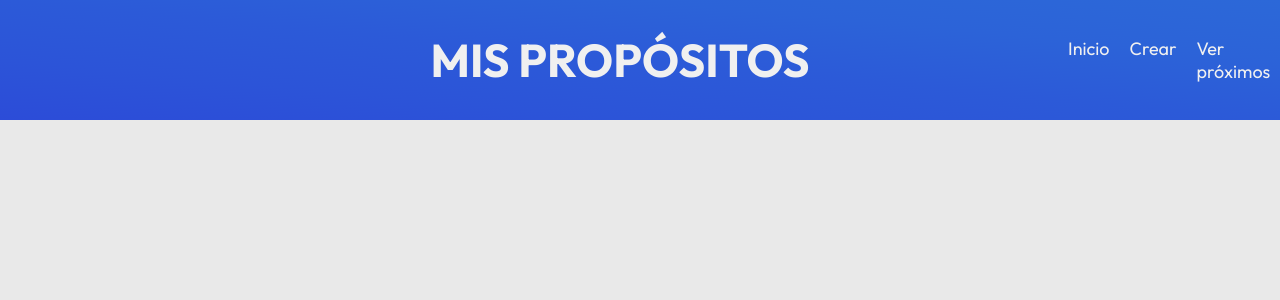
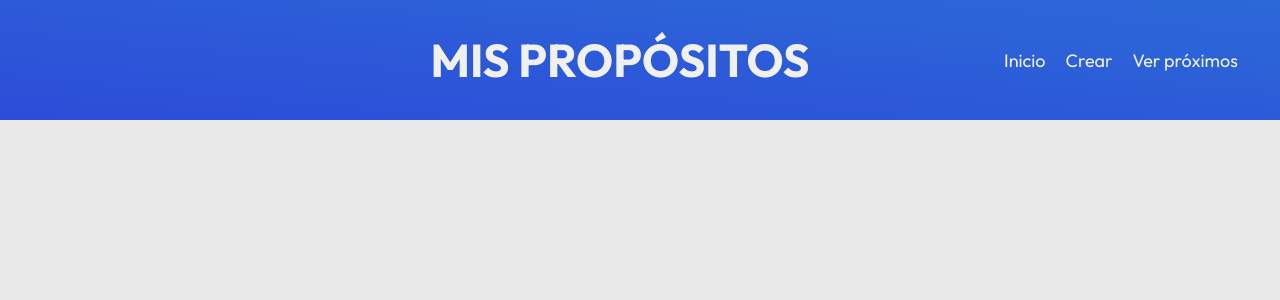
Before and after one commit to javielsitorico/listaPropositosDjango, a Django app: page /propositos/proximos/ in a window 1280 px wide. Shown: the top 300 px of the page. Run offline with Django 4.2, Linux system fonts and the light colour scheme; data that the repository does not hold is empty.

Commit message:
Interfaz y funcionalidad terminada. Primera version

```diff
--- a/listaPropositos/settings.py
+++ b/listaPropositos/settings.py
@@ -78,8 +78,8 @@ DATABASES = {
     'default': {
         'ENGINE': 'django.db.backends.mysql',
         'NAME': 'listaPropositosDjango',
-        'USER': 'root',
-        'PASSWORD': '1234',
+        'USER': 'listaPropositosDjango',
+        'PASSWORD': 'listaPropositosDjango',
         'HOST': 'localhost',
         'PORT': '3306',
     }
--- a/propositos/static/style.css
+++ b/propositos/static/style.css
@@ -62,11 +62,11 @@ header h1 {
      font-weight: 800px;
      color: var(--blanco);
      flex: 1;
-     margin-left: 15%;
+     margin-left: 20%;
 }
 
 header nav {
-     width: 15%;
+     width: 20%;
      padding: 0 20px;
      display: flex;
      flex-direction: row;
@@ -290,6 +290,8 @@ a.boton-rojo:hover{
      flex-direction: column;
      gap: 20px;
      padding: 0;
+     margin: 0 auto;
+     width: 40%;
 }
 
 .lista-propositos-proximos li+li {
@@ -304,6 +306,11 @@ a.boton-rojo:hover{
      font-size: 20px;
 }
 
+.lista--proposito .numero-dias {
+     font-size: 22px;
+     font-weight: 800;
+}
+
 .lista--proposito span {
      flex: 1;
 }
--- a/propositos/templates/listaPropositosSimple.html
+++ b/propositos/templates/listaPropositosSimple.html
@@ -31,7 +31,7 @@
                {% if not proposito.conseguido and proposito.propositoProximo %}
 
                     <li class="lista--proposito">
-                         <p class="descripcion-proposito">{{ proposito.proposito }}. {{ proposito.diasRestantes }} Día{{ proposito.diasRestantes|pluralize:"s"}} restante{{ proposito.diasRestantes|pluralize:"s"}}</p>
+                         <p class="descripcion-proposito">{{ proposito.proposito }}. <span class="numero-dias">{{ proposito.diasRestantes }}</span> Día{{ proposito.diasRestantes|pluralize:"s"}} restante{{ proposito.diasRestantes|pluralize:"s"}}</p>
                          <span></span>
                          <a class="boton" href="{% url 'propositos:completarProposito' proposito.id %}">Completar</a>
                     </li>
```
